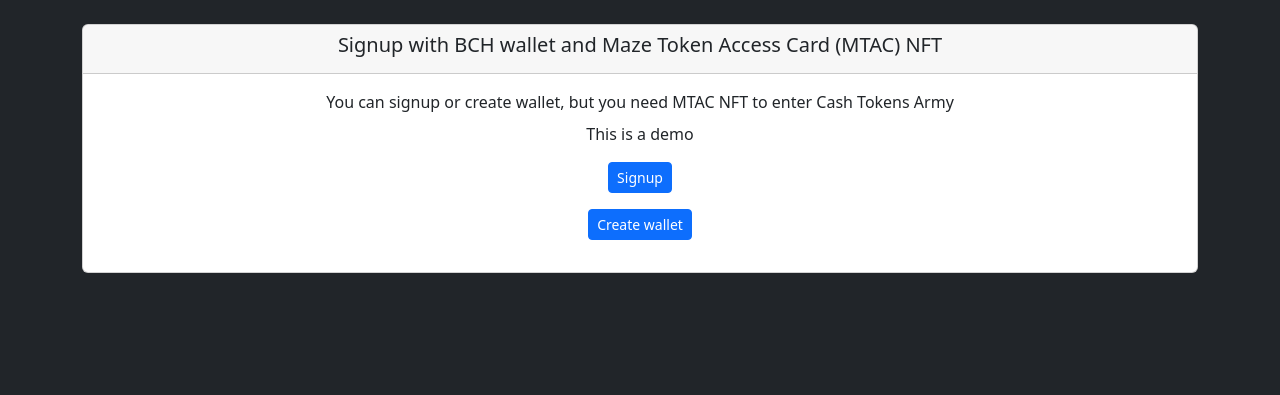
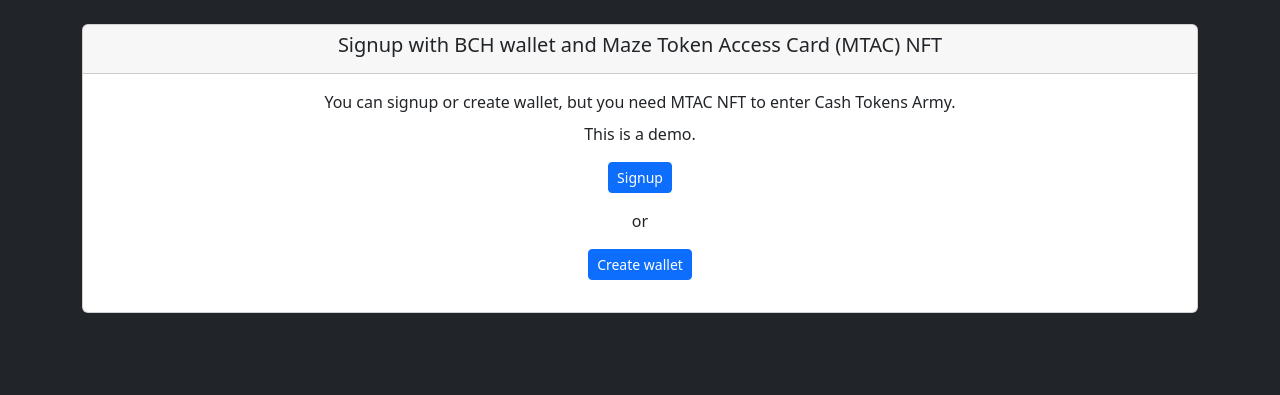
Before and after one commit to mazetoken/ctarmy, a plain HTML site: page index.html in a window 1280 px wide. Shown: the part 96-491 px from the top of the page. Drawn offline with Linux system fonts and the light colour scheme; a script that the page names is missing.

Commit message:
update index.html

```diff
--- a/index.html
+++ b/index.html
@@ -27,8 +27,8 @@
         </div>
 
         <div class="card-body">
-          <p class="card-title">You can signup or create wallet, but you need MTAC NFT to enter Cash Tokens Army</p>
-          <p class="card-text">This is a demo</p>
+          <p class="card-title">You can signup or create wallet, but you need MTAC NFT to enter Cash Tokens Army.</p>
+          <p class="card-text">This is a demo.</p>
           <!-- <input class="form-control" id="importSeedPhrase" type="text" placeholder="BCH wallet seed phrase">or<br>
           <input class="form-control" id="importPrivateKey" type="text" placeholder="BCH address private key"><br>
           <p><button id="import" class="btn btn-primary btn-sm">Go</button></p>or create a new wallet<br> -->
@@ -55,7 +55,7 @@
               </div>
             </div>
           </div>
-
+          <p>or</p>
           <p><button id="create" class="btn btn-primary btn-sm">Create wallet</button></p>
           <div id="echo1"></div>
           <p></p>
@@ -87,16 +87,18 @@
             </div>
             <div class="card-body">
               <h5 class="card-title">Coming soon</h5>
-              <p>You are in The Cash Tokens Army. This is a demo.</p>
+              <p>You are in The Cash Tokens Army.</p>
+              <p>This is a demo.</p>
               <!-- <p><img src="img/mtaciconbig.png" alt="MTAC" width="256"></p> -->
             </div>
           </div>
         </div>
       </div>
+    </div>
+    <p></p>
+    <br><br>
 
-      <p></p>
-      <br><br>
-
+    <div style="text-align:center">
       <footer style="font-size: 14px;">
         <p><a href="https://t.me/mazetokens"><img src="img/telegram.png" alt="Telegram" width="32"></a>
           <a href="https://github.com/mazetoken/ctarmy"><img src="img/github.png" alt="Github" width="32"></a>
@@ -104,7 +106,6 @@
         <p>Powered by: <a href="https://mainnet.cash">mainnet.cash</a> and <a href="https://my-cashtokens-webwallet.netlify.app/">My Cashtokens Web Wallet</a></p>
         <p>Cash Tokens <a href="https://chipnet.chaingraph.cash">explorer</a> (chipnet-testnet)</p>
       </footer>
-      <p></p>
       <br>
     </div>
 
--- a/script.js
+++ b/script.js
@@ -47,7 +47,7 @@ document.addEventListener("DOMContentLoaded", async (event) => {
     Config.EnforceCashTokenReceiptAddresses = true;
     var address = await wallet.getTokenDepositAddress();
     var bchBalance = await wallet.getBalance();
-    var content = "BCH address: " + "<br>" + address + "<br>" + "BCH balance: " + JSON.stringify(bchBalance) + "<br>" + "Seed phrase: " + wallet.mnemonic + "<br>" + "Private key: " + wallet.privateKeyWif + "<br>" + "<br>" + "You can signup.";
+    var content = "BCH address: " + "<br>" + address + "<br>" + "BCH balance: " + JSON.stringify(bchBalance) + "<br>" + "Seed phrase: " + wallet.mnemonic + "<br>" + "Private key: " + wallet.privateKeyWif + "<br>" + "<br>" + "Save seed phrase and private key.";
     $("#echo3").html(content);
   }
 });
```
